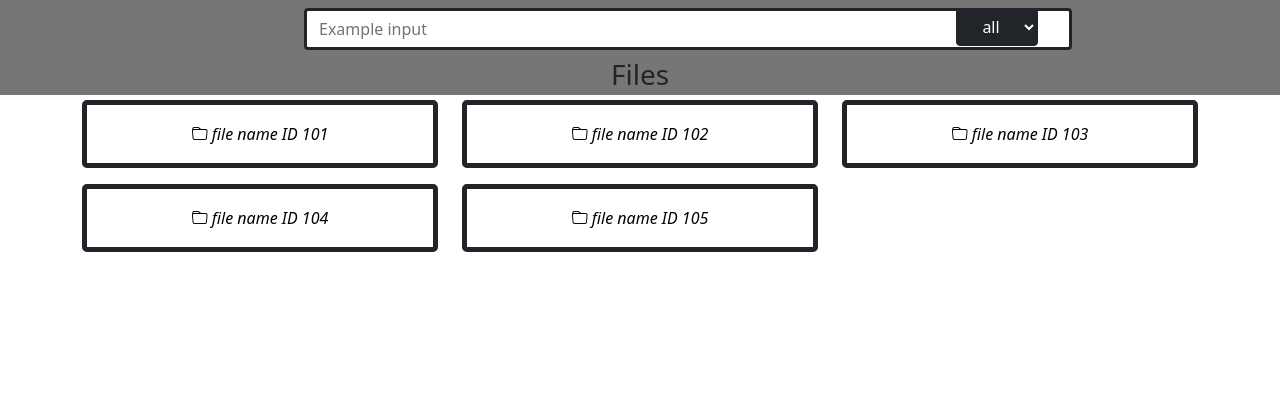
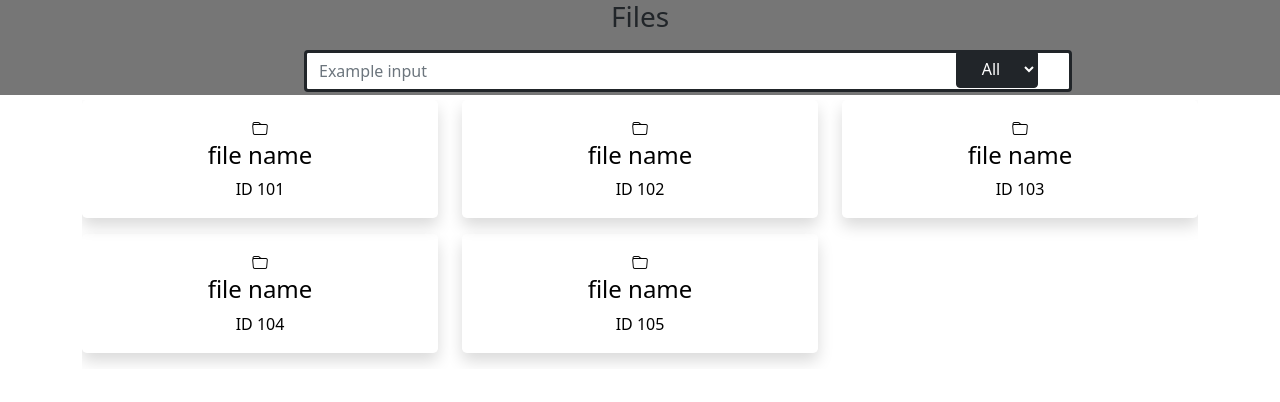
Before and after one commit to FarzanFrost/Flash, a React (Create React App) app in the folder flash-front-end/: page /ViewFiles in a window 1280 px wide. Shown: the top 402 px of the page. Built offline with nearby package versions, Linux system fonts and the light colour scheme.

Commit message:
finsh ViewFiles

```diff
--- a/flash-front-end/src/ViewFiles.js
+++ b/flash-front-end/src/ViewFiles.js
@@ -21,6 +21,12 @@ const Vieweventdetailsforadmin = () => {
 
         <div style={{...style1}}>
 
+            <center>
+                <div className="col-6">
+                    <h3 className="mb-2">Files </h3>
+                </div>
+            </center>
+
             <div className=" row">
                 <div className="col-md-6">
                     <div className="position-relative mx-5 m-2 border-dark border-4"
@@ -35,9 +41,9 @@ const Vieweventdetailsforadmin = () => {
                     <div className="dropdown position-relative mx-5 m-2" style={{left: '16rem'}}>
                         <select className="btn btn-dark dropdown-toggle" type="button" id="Filter"
                                 data-bs-toggle="dropdown">
-                            <option value="All">all</option>
-                            <option value="eventname">Date</option>
-                            <option value="Date">Size</option>
+                            <option value="All">All</option>
+                            <option value="Date">Date</option>
+                            <option value="Size">Size</option>
 
                         </select>
                     </div>
@@ -48,11 +54,7 @@ const Vieweventdetailsforadmin = () => {
             <section className="pt-6 pb-5">
                 <div className=" container">
                     <div className="row">
-                        <center>
-                            <div className="col-6">
-                                <h3 className="mb-2">Files </h3>
-                            </div>
-                        </center>
+
 
 
 
@@ -61,29 +63,29 @@ const Vieweventdetailsforadmin = () => {
                                 <div className="carousel-inner">
                                     <div className="carousel-item active">
                                         <div className="row">
-                                            <div className="col-md-4 mb-3">
-                                                <div className="card border-dark border-5 rounded-3 w-90 p-3">
-                                                    <button class="border-0 bg-white"><i className="bi bi-folder"> file name ID 101</i></button>
+                                            <div className="col-md-4 mb-3 text-center">
+                                                <div className="shadow border-none border-5 rounded-3 w-90 p-3 ">
+                                                    <button class="border-0 bg-white "><i className="bi bi-folder fst-normal"><h4>file name</h4>ID 101</i></button>
                                                 </div>
                                             </div>
-                                            <div className="col-md-4 mb-3">
-                                                <div className="card border-dark border-5 rounded-3 w-90 p-3">
-                                                    <button className="border-0 bg-white"><i className="bi bi-folder"> file name ID 102</i></button>
+                                            <div className="col-md-4 mb-3 text-center">
+                                                <div className="shadow border-none border-5 rounded-3 w-90 p-3">
+                                                    <button className="border-0 bg-white"><i className="bi bi-folder fst-normal"><h4>file name</h4>ID 102</i></button>
                                                 </div>
                                             </div>
-                                            <div className="col-md-4 mb-3">
-                                                <div className="card border-dark border-5 rounded-3 w-90 p-3">
-                                                    <button className="border-0 bg-white"><i className="bi bi-folder"> file name ID 103</i></button>
+                                            <div className="col-md-4 mb-3 text-center">
+                                                <div className="shadow border-dark border-5 rounded-3 w-90 p-3">
+                                                    <button className="border-0 bg-white"><i className="bi bi-folder fst-normal"><h4>file name</h4>ID 103</i></button>
                                                 </div>
                                             </div>
-                                            <div className="col-md-4 mb-3">
-                                                <div className="card border-dark border-5 rounded-3 w-90 p-3">
-                                                    <button className="border-0 bg-white"><i className="bi bi-folder"> file name ID 104</i></button>
+                                            <div className="col-md-4 mb-3 text-center">
+                                                <div className="shadow border-dark border-5 rounded-3 w-90 p-3 ">
+                                                    <button className="border-0 bg-white"><i className="bi bi-folder fst-normal"><h4>file name</h4>ID 104</i></button>
                                                 </div>
                                             </div>
-                                            <div className="col-md-4 mb-3">
-                                                <div className="card border-dark border-5 rounded-3 w-90 p-3">
-                                                    <button className="border-0 bg-white"><i className="bi bi-folder"> file name ID 105</i></button>
+                                            <div className="col-md-4 mb-3 text-center">
+                                                <div className="shadow border-dark border-5 rounded-3 w-90 p-3">
+                                                    <button className="border-0 bg-white"><i className="bi bi-folder fst-normal"><h4>file name</h4>ID 105</i></button>
                                                 </div>
                                             </div>
                                         </div>
```
